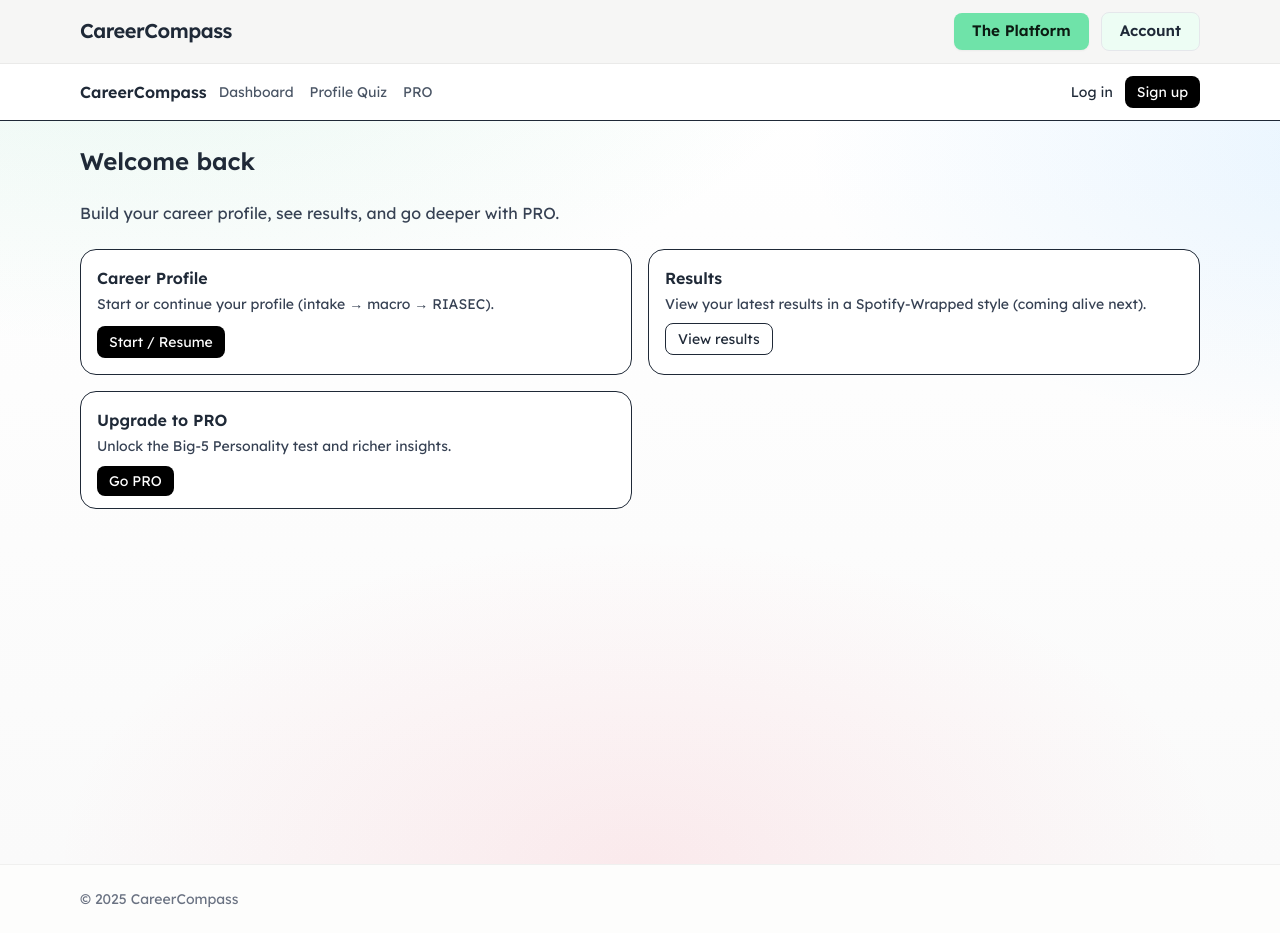
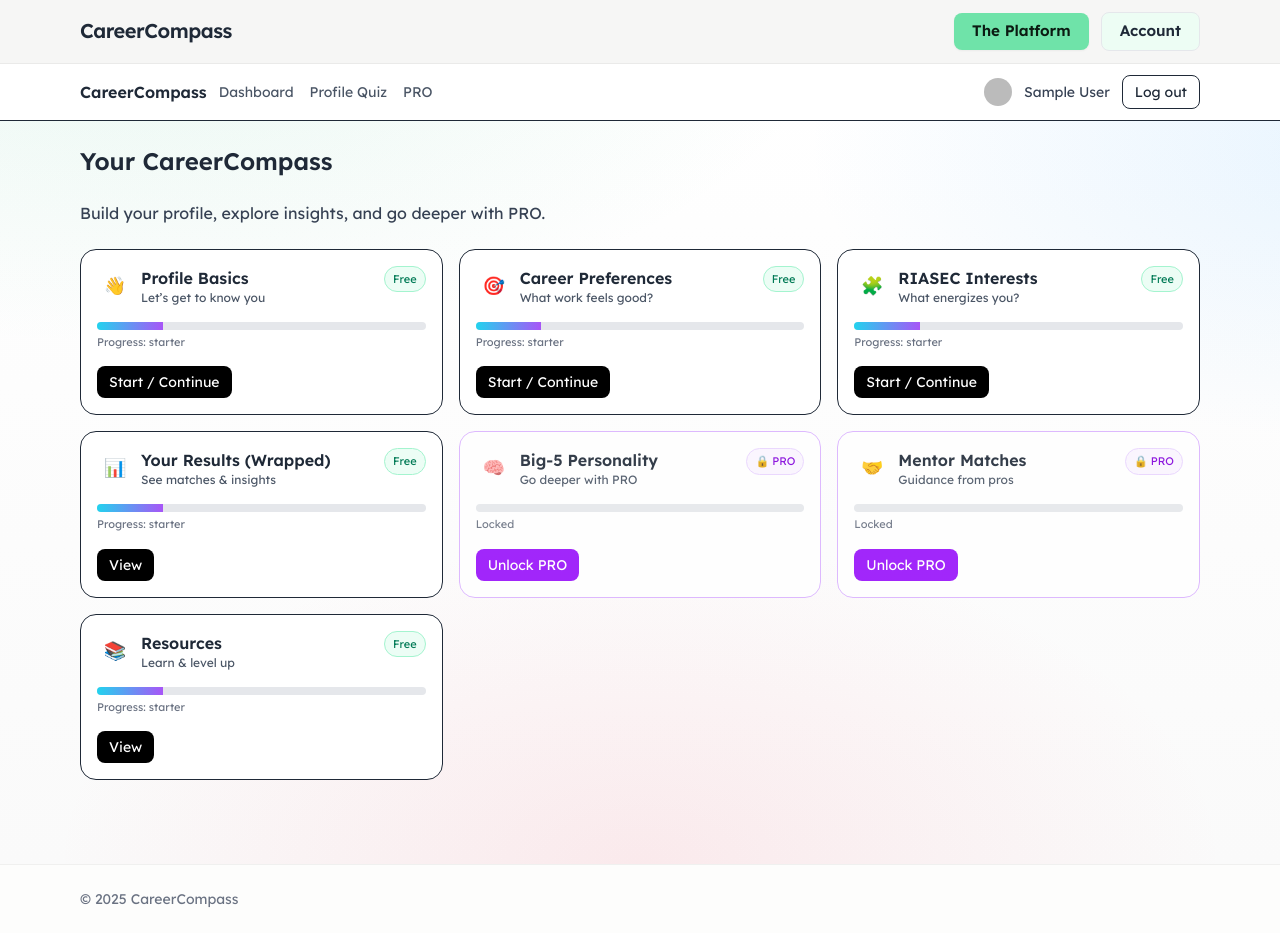
Before and after one commit to nero-tulip/career-compass, a Next.js app in the folder careerwise/: page /app in a window 1280 px wide. Built offline with nearby package versions, Linux system fonts and the light colour scheme; no server answers; sample sign-in values are in the browser's storage.

Commit message:
platform page layout change
changed path to auth components

```diff
--- a/careerwise/src/app/app/layout.tsx
+++ b/careerwise/src/app/app/layout.tsx
@@ -1,17 +1,15 @@
-// src/app/app/layout.tsx
 import { ReactNode } from "react";
 import Link from "next/link";
 import { AuthProvider } from "@/app/providers/AuthProvider";
-import RequireAuth from "@/app/components/RequireAuth";
+import RequireAuth from "@/app/components/auth/RequireAuth";
+import UserMenuClient from "@/app/components/auth/UserMenuClient"; // <-- client component
 
 export const metadata = {
   title: "CareerCompass — App",
 };
 
 export default function AppLayout({ children }: { children: ReactNode }) {
-  // NOTE:
-  // - No <html> or <body> here (only allowed in root layout).
-  // - Avoid <main> to prevent <main> inside <main> if your root layout already uses it.
+  // Server component: no hooks here.
   return (
     <AuthProvider>
       <RequireAuth>
@@ -34,12 +32,11 @@ export default function AppLayout({ children }: { children: ReactNode }) {
               </nav>
             </div>
             <div className="text-sm">
-              <UserMenu />
+              <UserMenuClient />
             </div>
           </div>
         </div>
 
-        {/* Use a div instead of <main> to avoid nesting under root <main> */}
         <div role="main" className="mx-auto max-w-6xl px-4 py-6">
           {children}
         </div>
@@ -47,16 +44,3 @@ export default function AppLayout({ children }: { children: ReactNode }) {
     </AuthProvider>
   );
 }
-
-function UserMenu() {
-  return (
-    <div className="flex items-center gap-3">
-      <a href="/login" className="hover:underline">
-        Log in
-      </a>
-      <a href="/signup" className="bg-black text-white px-3 py-1.5 rounded-lg">
-        Sign up
-      </a>
-    </div>
-  );
-}
--- a/careerwise/src/app/app/page.tsx
+++ b/careerwise/src/app/app/page.tsx
@@ -1,70 +1,274 @@
+// src/app/app/page.tsx
 'use client';
 
 import { useRouter } from 'next/navigation';
-import { useEffect, useState } from 'react';
+import { useState } from 'react';
+import { useAuth } from '@/app/providers/AuthProvider';
+
+type ModuleKey =
+  | 'profileBasics'   // (old "intake")
+  | 'careerPrefs'     // (macro)
+  | 'riasec'          // (riasec)
+  | 'results'         // (wrapped results)
+  | 'big5'            // PRO
+  | 'mentors'         // PRO (future)
+  | 'resources';      // free (future)
+
+type ModuleDef = {
+  key: ModuleKey;
+  title: string;
+  subtitle?: string;
+  kind: 'quiz' | 'output' | 'service';
+  tier: 'free' | 'pro';
+  // Where the primary CTA should go (if quiz, we'll generally use /api/quiz/entry)
+  startPath?: string; // optional override for non-quiz modules
+  viewPath?: string;  // e.g., results view
+  icon?: string;      // simple emoji/icon placeholder
+};
+
+const MODULES: ModuleDef[] = [
+  {
+    key: 'profileBasics',
+    title: 'Profile Basics',
+    subtitle: 'Let’s get to know you',
+    kind: 'quiz',
+    tier: 'free',
+    icon: '👋',
+  },
+  {
+    key: 'careerPrefs',
+    title: 'Career Preferences',
+    subtitle: 'What work feels good?',
+    kind: 'quiz',
+    tier: 'free',
+    icon: '🎯',
+  },
+  {
+    key: 'riasec',
+    title: 'RIASEC Interests',
+    subtitle: 'What energizes you?',
+    kind: 'quiz',
+    tier: 'free',
+    icon: '🧩',
+  },
+  {
+    key: 'results',
+    title: 'Your Results (Wrapped)',
+    subtitle: 'See matches & insights',
+    kind: 'output',
+    tier: 'free',
+    viewPath: '/app/results', // we’ll plug an actual latest-[rid] route later
+    icon: '📊',
+  },
+  {
+    key: 'big5',
+    title: 'Big-5 Personality',
+    subtitle: 'Go deeper with PRO',
+    kind: 'quiz',
+    tier: 'pro',
+    startPath: '/app/quiz/big5', // placeholder
+    icon: '🧠',
+  },
+  {
+    key: 'mentors',
+    title: 'Mentor Matches',
+    subtitle: 'Guidance from pros',
+    kind: 'service',
+    tier: 'pro',
+    viewPath: '/app/mentors', // placeholder
+    icon: '🤝',
+  },
+  {
+    key: 'resources',
+    title: 'Resources',
+    subtitle: 'Learn & level up',
+    kind: 'service',
+    tier: 'free',
+    viewPath: '/app/resources', // placeholder
+    icon: '📚',
+  },
+];
 
 export default function AppHome() {
   const router = useRouter();
-  const [busy, setBusy] = useState(false);
+  const { user, loading } = useAuth();
+  const [busyKey, setBusyKey] = useState<ModuleKey | null>(null);
 
-  async function startOrResume() {
+  async function handleStartOrResume(mod: ModuleDef) {
+    if (loading || busyKey) return;
     try {
-      setBusy(true);
-      // Minimal: call your existing "entry" endpoint to create/load a draft and route correctly.
-      // It expects an Authorization header; assume your frontend sets it globally or uses fetch interceptor.
-      const token = (window as any).__ID_TOKEN__ || (await (window as any).getIdToken?.());
-      if (!token) return router.push('/login?next=/app');
+      setBusyKey(mod.key);
 
+      // For quiz modules that use your existing flow, call /api/quiz/entry
+      if (mod.kind === 'quiz' && mod.tier === 'free') {
+        if (!user) return router.push('/login?next=/app');
+        const token = await user.getIdToken?.();
         const res = await fetch('/api/quiz/entry', {
           method: 'POST',
-        headers: { 'Content-Type': 'application/json', Authorization: 'Bearer ' + token },
+          headers: {
+            'Content-Type': 'application/json',
+            Authorization: 'Bearer ' + token,
+          },
           body: JSON.stringify({}),
         });
         if (!res.ok) throw new Error(await res.text());
         const data = await res.json();
-      // API returns a destination path in your current flow; fall back to /app/quiz/intake.
-      const dest = data?.destination || '/app/quiz/intake';
+        // Use destination from server (works with your current routing).
+        // If missing, fallback to current known paths (we'll move them under /app/quiz later).
+        const dest =
+          data?.destination ||
+          (mod.key === 'profileBasics'
+            ? '/intake'
+            : mod.key === 'careerPrefs'
+            ? '/macro'
+            : mod.key === 'riasec'
+            ? '/riasec'
+            : '/intake');
+        router.push(dest);
+        return;
+      }
+
+      // Non-quiz or custom routes:
+      const dest = mod.viewPath || mod.startPath || '/app';
       router.push(dest);
     } catch (e) {
       console.error(e);
-      alert('Something went wrong starting your profile.');
+      alert('Something went wrong. Please try again.');
     } finally {
-      setBusy(false);
+      setBusyKey(null);
     }
   }
 
+  function handleView(mod: ModuleDef) {
+    const dest = mod.viewPath || '/app';
+    router.push(dest);
+  }
+
+  // TODO: replace with real entitlement check (users/{uid}.entitlement) later
+  const isPro = false;
+
   return (
     <section className="space-y-6">
-      <h1 className="text-2xl font-semibold">Welcome back</h1>
-      <p className="text-gray-700">Build your career profile, see results, and go deeper with PRO.</p>
+      <h1 className="text-2xl font-semibold">Your CareerCompass</h1>
+      <p className="text-gray-700">
+        Build your profile, explore insights, and go deeper with PRO.
+      </p>
 
-      <div className="grid sm:grid-cols-2 gap-4">
-        <Card
-          title="Career Profile"
-          body="Start or continue your profile (intake → macro → RIASEC)."
-          actions={<button onClick={startOrResume} disabled={busy} className="px-3 py-1.5 rounded-lg bg-black text-white text-sm">{busy ? 'Loading…' : 'Start / Resume'}</button>}
+      <div className="grid sm:grid-cols-2 lg:grid-cols-3 gap-4">
+        {MODULES.map((m) => {
+          const locked = m.tier === 'pro' && !isPro;
+          const busy = busyKey === m.key;
+          const primaryCta =
+            m.kind === 'quiz'
+              ? locked
+                ? 'Unlock PRO'
+                : 'Start / Continue'
+              : locked
+              ? 'Unlock PRO'
+              : 'View';
+          const onPrimary =
+            m.kind === 'quiz'
+              ? () => (locked ? router.push('/app/pro') : handleStartOrResume(m))
+              : () => (locked ? router.push('/app/pro') : handleView(m));
+
+          return (
+            <ModuleCard
+              key={m.key}
+              title={m.title}
+              subtitle={m.subtitle}
+              icon={m.icon}
+              tier={m.tier}
+              locked={locked}
+              busy={busy}
+              onPrimary={onPrimary}
+              primaryLabel={busy ? 'Loading…' : primaryCta}
+              // Secondary actions: edit/recompute/etc. can be added later
             />
-        <Card
-          title="Results"
-          body="View your latest results in a Spotify-Wrapped style (coming alive next)."
-          actions={<a href="/app/results" className="px-3 py-1.5 rounded-lg border text-sm">View results</a>}
-        />
-        <Card
-          title="Upgrade to PRO"
-          body="Unlock the Big-5 Personality test and richer insights."
-          actions={<a href="/app/pro" className="px-3 py-1.5 rounded-lg bg-black text-white text-sm">Go PRO</a>}
-        />
+          );
+        })}
       </div>
     </section>
   );
 }
 
-function Card({ title, body, actions }: { title:string; body:string; actions: React.ReactNode }) {
+function ModuleCard(props: {
+  title: string;
+  subtitle?: string;
+  icon?: string;
+  tier: 'free' | 'pro';
+  locked?: boolean;
+  busy?: boolean;
+  primaryLabel: string;
+  onPrimary: () => void;
+}) {
+  const { title, subtitle, icon, tier, locked, busy, primaryLabel, onPrimary } = props;
+
   return (
-    <div className="rounded-2xl border p-4 bg-white">
-      <div className="font-semibold mb-1">{title}</div>
-      <p className="text-sm text-gray-700 mb-3">{body}</p>
-      <div>{actions}</div>
+    <div
+      className={[
+        'rounded-2xl border p-4 bg-white flex flex-col justify-between',
+        locked ? 'opacity-90 border-purple-300' : '',
+      ].join(' ')}
+    >
+      <div className="flex items-start justify-between gap-3">
+        <div className="flex items-center gap-2">
+          <div className="h-9 w-9 grid place-items-center text-lg">{icon ?? '🧭'}</div>
+          <div>
+            <div className="font-semibold">{title}</div>
+            {subtitle ? <div className="text-xs text-gray-600">{subtitle}</div> : null}
+          </div>
+        </div>
+        <Badge tier={tier} locked={!!locked} />
+      </div>
+
+      {/* Progress stub — wire real progress later */}
+      <div className="mt-4">
+        <div className="h-2 w-full bg-gray-200 rounded-full overflow-hidden">
+          <div
+            className="h-full"
+            style={{
+              width: locked ? '0%' : '20%',
+              background: locked
+                ? 'linear-gradient(90deg,#a78bfa,#f472b6)'
+                : 'linear-gradient(90deg,#22d3ee,#a855f7)',
+            }}
+          />
+        </div>
+        <div className="mt-1 text-[11px] text-gray-500">
+          {locked ? 'Locked' : 'Progress: starter'}
+        </div>
+      </div>
+
+      <div className="mt-4 flex items-center gap-2">
+        <button
+          onClick={onPrimary}
+          disabled={busy}
+          className={[
+            'px-3 py-1.5 rounded-lg text-sm',
+            locked ? 'bg-purple-600 text-white' : 'bg-black text-white',
+          ].join(' ')}
+        >
+          {primaryLabel}
+        </button>
+
+        {/* Placeholder secondary action slots (e.g., Edit / Recompute) */}
+        {/* <button className="px-3 py-1.5 rounded-lg border text-sm">Edit</button> */}
+      </div>
     </div>
   );
 }
+
+function Badge({ tier, locked }: { tier: 'free' | 'pro'; locked: boolean }) {
+  if (tier === 'pro') {
+    return (
+      <span className="inline-flex items-center gap-1 text-[11px] px-2 py-1 rounded-full bg-purple-50 text-purple-700 border border-purple-200">
+        {locked ? '🔒' : '⭐️'} PRO
+      </span>
+    );
+  }
+  return (
+    <span className="inline-flex items-center gap-1 text-[11px] px-2 py-1 rounded-full bg-emerald-50 text-emerald-700 border border-emerald-200">
+      Free
+    </span>
+  );
+}
--- /dev/null
+++ b/careerwise/src/app/components/auth/UserMenuClient.tsx
@@ -0,0 +1,50 @@
+"use client";
+
+import { useAuth } from "@/app/providers/AuthProvider";
+
+export default function UserMenuClient() {
+  const { user, logout, loading } = useAuth();
+
+  if (loading) {
+    return <div className="text-gray-500 text-sm">Loading…</div>;
+  }
+
+  if (user) {
+    return (
+      <div className="flex items-center gap-3">
+        {user.photoURL ? (
+          // Tiny avatar
+          <img
+            src={user.photoURL}
+            alt="avatar"
+            className="h-7 w-7 rounded-full object-cover"
+            referrerPolicy="no-referrer"
+          />
+        ) : null}
+        <span className="text-sm text-gray-700">
+          {user.displayName || user.email}
+        </span>
+        <button
+          onClick={logout}
+          className="px-3 py-1.5 rounded-lg border text-sm hover:bg-gray-100"
+        >
+          Log out
+        </button>
+      </div>
+    );
+  }
+
+  return (
+    <div className="flex items-center gap-3">
+      <a href="/login" className="hover:underline">
+        Log in
+      </a>
+      <a
+        href="/signup"
+        className="bg-black text-white px-3 py-1.5 rounded-lg"
+      >
+        Sign up
+      </a>
+    </div>
+  );
+}
```
Also changed, not shown: careerwise/src/app/components/auth/RequireAuth.tsx (renamed from careerwise/src/app/components/RequireAuth.tsx). Lines whose indentation alone changed are shown as unchanged.
